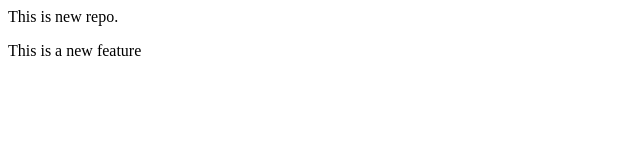
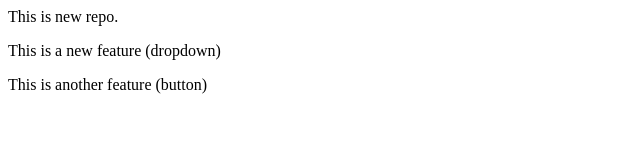
Before and after one commit to Durgeshmaurya9569/localrepo, a plain HTML site: page index.html in a window 1280 px wide. Shown: the whole page, without its empty margins (0-640 px from the left). Drawn offline with Linux system fonts and the light colour scheme.

Commit message:
Add both features

```diff
--- a/index.html
+++ b/index.html
@@ -1,2 +1,3 @@
 <p>This is new repo.</p>
-<p>This is a new feature</p>
+<p>This is a new feature (dropdown)</p>
+<p>This is another feature (button)</p>
```
